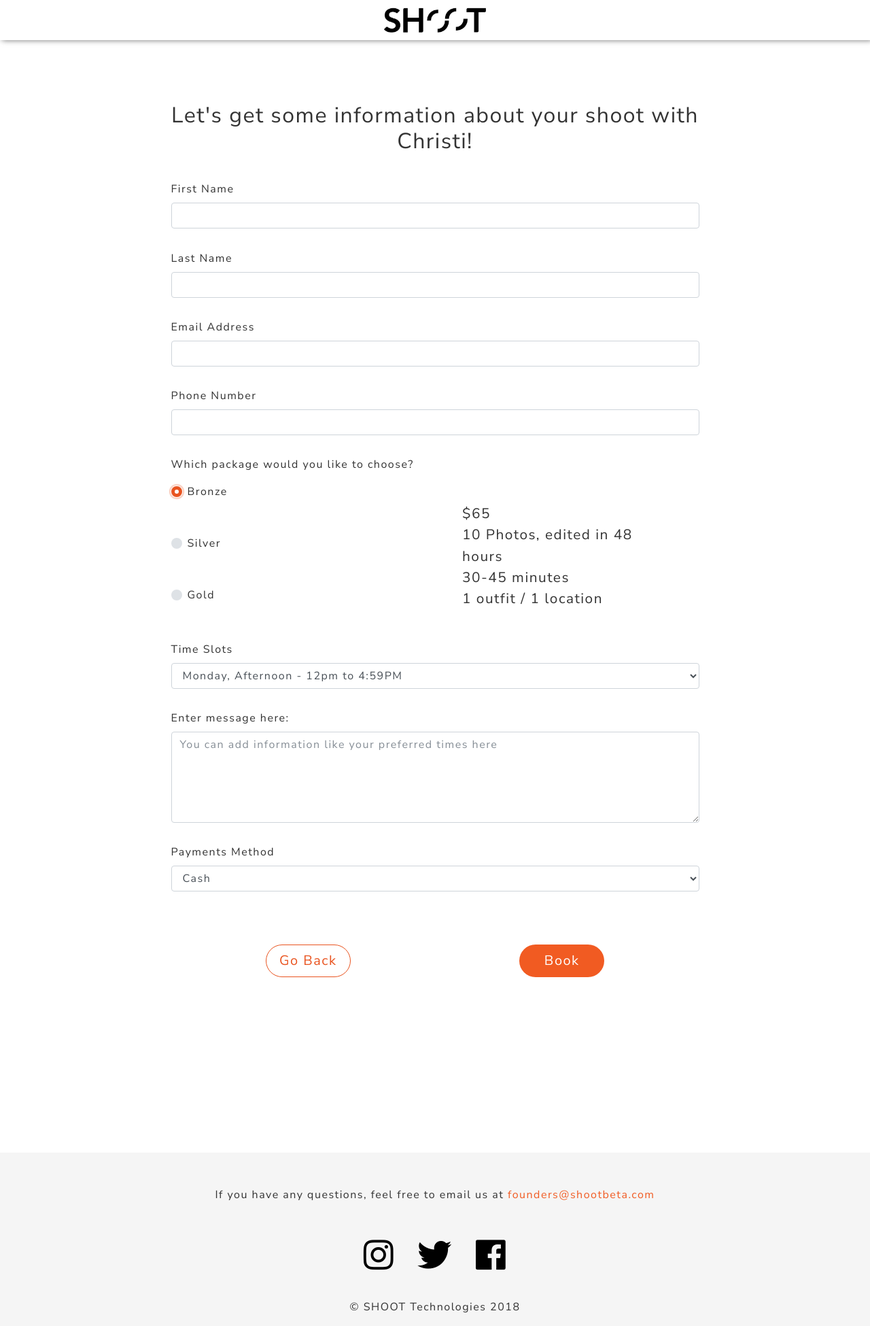
After one commit to nabilahsan/shoot-mvp, a PHP site: page /christibeebooking.html in a window 1280 px wide, after a click on "Bronze". The commit adds this page. Shown: the whole page at 68% size. Run offline with PHP 8.4, Linux system fonts and the light colour scheme; some libraries are stand-ins or nearby versions.

Commit message:
added christi's profile
Signed-off-by: nabilahsan <nabilahsan95@gmail.com>

```diff
--- /dev/null
+++ b/christibeebooking.html
@@ -0,0 +1,268 @@
+<html lang="en">
+
+<head>
+    <meta charset="UTF-8">
+    <meta name="viewport" content="width=device-width, initial-scale=1.0">
+    <meta name="description" content="Book photographers for your portraits, graduation, and life events">
+    <meta name="keywords" content="photography, houston, graduation, photoshoot">
+    <meta name="author" content="SHOOT">
+
+    <meta name="theme-color" content="#F15B22">
+    <meta http-equiv="X-UA-Compatible" content="ie=edge">
+
+
+    <link rel="stylesheet" href="https://stackpath.bootstrapcdn.com/bootstrap/4.1.2/css/bootstrap.min.css" integrity="sha384-Smlep5jCw/wG7hdkwQ/Z5nLIefveQRIY9nfy6xoR1uRYBtpZgI6339F5dgvm/e9B"
+        crossorigin="anonymous">
+
+    <link rel="stylesheet" href="vendors/css/united.css">
+    <!--Favicons-->
+    <link rel="apple-touch-icon" sizes="180x180" href="resources/ico/apple-touch-icon.png">
+    <link rel="icon" type="image/png" sizes="32x32" href="resources/ico/favicon-32x32.png">
+    <link rel="icon" type="image/png" sizes="16x16" href="resources/ico/favicon-16x16.png">
+    <link rel="manifest" href="/site.webmanifest">
+    <link rel="mask-icon" href="/safari-pinned-tab.svg" color="#5bbad5">
+    <meta name="msapplication-TileColor" content="#da532c">
+    <meta name="theme-color" content="#ffffff">
+    <!--End of Favicons-->
+
+
+    <!-- Metatags For Facebook and Twitter Link Display -->
+    <meta property="og:title" content="SHOOT">
+    <meta property="og:description" content="Book photographers for your portraits, graduation, and life events">
+    <meta property="og:image" content="https://s3.amazonaws.com/lp2-media-files/LinkImg1.png">
+    <meta property="og:url" content="https://graduation.shootbeta.com">
+
+    <!-- Metatags For Twitter Link Display -->
+    <meta name="twitter:card" content="summary">
+    <meta name="twitter:image" content="https://s3.amazonaws.com/lp2-media-files/LinkImg1.png">
+
+
+    <!--Font Awesome CDN Link-->
+    <link href="https://use.fontawesome.com/releases/v5.0.8/css/all.css" rel="stylesheet">
+
+    <!--Google Fonts-->
+    <link href="https://fonts.googleapis.com/css?family=Nunito+Sans:400,700" rel="stylesheet">
+
+    <!-- Normalize.css -->
+    <link rel="stylesheet" type="text/css" href="resources/css/normalize.css">
+
+    <!--Our Stylesheet-->
+    <link rel="stylesheet" type="text/css" href="resources/css/form.css">
+
+    <!-- Hotjar Tracking Code for www.shootbeta.com -->
+    <script>
+        (function(h,o,t,j,a,r){
+            h.hj=h.hj||function(){(h.hj.q=h.hj.q||[]).push(arguments)};
+            h._hjSettings={hjid:1051330,hjsv:6};
+            a=o.getElementsByTagName('head')[0];
+            r=o.createElement('script');r.async=1;
+            r.src=t+h._hjSettings.hjid+j+h._hjSettings.hjsv;
+            a.appendChild(r);
+        })(window,document,'https://static.hotjar.com/c/hotjar-','.js?sv=');
+    </script>
+
+
+    <title>Booking Christi| SHOOT</title>
+</head>
+
+<body>
+    <nav class="navbar fixed-top navbar-expand-lg navbar-light">
+        <div class="container" id="navLogo">
+            <a href="index.html">
+                <img id="logo" src="resources/img/logo-black.png">
+            </a>
+
+        </div>
+    </nav>
+
+    <div id="formDiv" class="container form-group">
+        <form action="thankyou.html" name="Graduation: Booking Christi Rae Balderas" method="POST" netlify>
+            <div id="formElements">
+                <h2>Let's get some information about your shoot with Christi!</h2>
+
+                <div>
+                    <label>First Name </label>
+                    <input type="text" name="FNAME" class="form-control" required>
+                </div>
+
+                <div>
+                    <label>Last Name </label>
+                    <input type="text" name="LNAME" class="form-control" required>
+                </div>
+                <div>
+                    <label>Email Address</label>
+                    <input type="email" name="EMAIL" class="form-control required email" required>
+                </div>
+
+                <div>
+                    <label>Phone Number </label>
+                    <input type="text" name="PHONE" class="form-control" required>
+                </div>
+
+                <!-- Radio buttons for package -->
+                <div id="package">
+                    <label>Which package would you like to choose?</label>
+                    <div class="container row">
+                        <div id="inputgroup" class="container row col-sm-4">
+                            <div id="" class="custom-control custom-radio">
+                                <input type="radio" id="customRadio1" name="package" class="custom-control-input" value="Bronze">
+                                <label class="custom-control-label" for="customRadio1">Bronze</label>
+                            </div>
+
+                            <div id="packageMain" class="custom-control custom-radio">
+                                <input type="radio" id="customRadio2" name="package" class="custom-control-input" value="Silver">
+                                <label class="custom-control-label" for="customRadio2">Silver</label>
+                            </div>
+
+                            <div id="packageMain" class="custom-control custom-radio">
+                                <input type="radio" id="customRadio3" name="package" class="custom-control-input" value="Gold">
+                                <label class="custom-control-label" for="customRadio3">Gold </label>
+                            </div>
+                        </div>
+
+                        <!-- Information on Packages -->
+                        <div id="packageInfo" class="col-md-6">
+                            <div id="p1info" style='display:none'>
+                                <!-- Package 1 -->
+                                <ul>
+                                    <li>$65</li>
+                                    <!-- Hourly Rate -->
+                                    <li>10 Photos, edited in 48 hours</li>
+                                    <!-- Number of Images  -->
+                                    <li>30-45 minutes</li>
+                                    <!-- Outfit changes -->
+                                    <li>1 outfit / 1 location</li>
+                                </ul>
+                            </div>
+                            <div id="p2info" style='display:none'>
+                                <!-- Package 2 -->
+                                <ul>
+                                    <li>$100</li>
+                                    <li>30 Photos, edited in 48 hours</li>
+                                    <li>1 to 1.5 hours</li>
+                                    <li>2 outfit / 2 locations</li>
+                                </ul>
+                            </div>
+                            <div id="p3info" style='display:none'>
+                                <!-- Package 3 -->
+                                <ul>
+                                    <li>$150</li>
+                                    <li>50+ Photos</li>
+                                    <li>2 hours</li>
+                                    <li>3-4 outfits / locations</li>
+                                </ul>
+                            </div>
+                        </div>
+                    </div>
+
+                </div>
+
+                <div>
+                    <label>Time Slots </label>
+                    <select name="time" class="form-control" required>
+                        <option value="Monday, Afternoon - 12pm to 4:59PM">Monday, Afternoon - 12pm to 4:59PM</option>
+                        <option value="Monday, Evening - 5PM to 8:59PM">Monday, Evening - 5PM to 8:59PM</option>
+                        <option value="Monday, Night - 9PM to 11PM">Monday, Night - 9PM to 11PM</option>
+
+                        <option value="Tuesday, Afternoon - 12pm to 4:59PM">Tuesday, Afternoon - 12pm to 4:59PM</option>
+                        <option value="Tuesday, Evening - 5PM to 8:59PM">Tuesday, Evening - 5PM to 8:59PM</option>
+                        <option value="Tuesday, Night - 9PM to 11PM">Tuesday, Night - 9PM to 11PM</option>
+
+                        <option value="Wednesday, Afternoon - 12pm to 4:59PM">Wednesday, Afternoon - 12pm to 4:59PM</option>
+                        <option value="Wednesday, Evening - 5PM to 8:59PM">Wednesday, Evening - 5PM to 8:59PM</option>
+                        <option value="Wednesday, Night - 9PM to 11PM">Wednesday, Night - 9PM to 11PM</option>
+
+                        <option value="Thursday, Afternoon - 12pm to 4:59PM">Thursday, Afternoon - 12pm to 4:59PM</option>
+                        <option value="Thursday, Evening - 5PM to 8:59PM">Thursday, Evening - 5PM to 8:59PM</option>
+                        <option value="Thursday, Night - 9PM to 11PM">Thursday, Night - 9PM to 11PM</option>
+
+                        <option value="Friday, Afternoon - 12pm to 4:59PM">Friday, Afternoon - 12pm to 4:59PM</option>
+                        <option value="Friday, Evening - 5PM to 8:59PM">Friday, Evening - 5PM to 8:59PM</option>
+                        <option value="Friday, Night - 9PM to 11PM">Friday, Night - 9PM to 11PM</option>
+
+
+                        <option value="Saturday, Morning - 8AM to 11:59AM">Saturday, Morning - 8AM to 11:59AM</option>
+                        <option value="Saturday, Afternoon - 12pm to 4:59PM">Saturday, Afternoon - 12pm to 4:59PM</option>
+                        <option value="Saturday, Evening - 5PM to 8:59PM">Saturday, Evening - 5PM to 8:59PM</option>
+                        <option value="Saturday, Night - 9PM to 11PM">Saturday, Night - 9PM to 11PM</option>
+
+                        <option value="Sunday, Morning - 8AM to 11:59AM">Sunday, Morning - 8AM to 11:59AM</option>
+                        <option value="Sunday, Afternoon - 12pm to 4:59PM">Sunday, Afternoon - 12pm to 4:59PM</option>
+                        <option value="Sunday, Evening - 5PM to 8:59PM">Sunday, Evening - 5PM to 8:59PM</option>
+                        <option value="Sunday, Night - 9PM to 11PM">Sunday, Night - 9PM to 11PM</option>
+                    </select>
+                </div>
+                <!-- Message section -->
+                <div id="message">
+                    <label>Enter message here: </label>
+                    <textarea placeholder="You can add information like your preferred times here" type="text" name="message"
+                        cols="30" rows="5" class="form-control"></textarea>
+                </div>
+                <div>
+                    <label>Payments Method </label>
+                    <select name="payment" class="form-control" required>
+                        <option value="Cash">Cash</option>
+                        <option value="Paypal">Paypal</option>
+                        <option value="Venmo">Venmo</option>
+
+                    </select>
+                </div>
+
+                <div id="bottomButtons" class="container">
+                    <button id="back" type="button" onclick="window.location.href= 'jordan.html'" class="btn btn-outline-primary btn-lg">Go
+                        Back</button>
+
+                    <button id="botBook" type="submit" value="Subscribe" name="subscribe" class="btn btn-primary btn-lg">Book</button>
+                </div>
+            </div>
+        </form>
+    </div>
+
+    <footer id="bottomBar">
+
+        <div id="questions">
+            <p>If you have any questions, feel free to email us at <a id="email" href="mailto:founders@shootbeta.com">founders@shootbeta.com</a></p>
+        </div>
+
+        <div id="icons">
+            <a id="instagram" class="fab fa-instagram" href="https://www.instagram.com/shoothouston/" target="_blank">
+            </a>
+
+            <a id="twitter" class="fab fa-twitter" href="https://twitter.com/shoothouston" target="_blank">
+
+            </a>
+
+            <a id="facebook" class="fab fa-facebook" href="https://www.facebook.com/shootbeta/" target="_blank">
+
+            </a>
+
+        </div>
+
+        <div id="copyright">
+            <p>&copy; SHOOT Technologies 2018</p>
+        </div>
+
+    </footer>
+
+
+    <!-- Scripts -->
+
+    <!--Bootstrap JS files-->
+    <script type="text/javascript" src="https://code.jquery.com/jquery-3.3.1.js" integrity="sha256-2Kok7MbOyxpgUVvAk/HJ2jigOSYS2auK4Pfzbm7uH60="
+        crossorigin="anonymous"></script>
+
+    <script src="resources/script/packageInfo.js"></script>
+
+
+    <script src="https://cdnjs.cloudflare.com/ajax/libs/popper.js/1.14.3/umd/popper.min.js" integrity="sha384-ZMP7rVo3mIykV+2+9J3UJ46jBk0WLaUAdn689aCwoqbBJiSnjAK/l8WvCWPIPm49"
+        crossorigin="anonymous"></script>
+    <script src="https://stackpath.bootstrapcdn.com/bootstrap/4.1.3/js/bootstrap.min.js" integrity="sha384-ChfqqxuZUCnJSK3+MXmPNIyE6ZbWh2IMqE241rYiqJxyMiZ6OW/JmZQ5stwEULTy"
+        crossorigin="anonymous"></script>
+    <!--flickity js script-->
+    <script src="https://unpkg.com/flickity@2/dist/flickity.pkgd.min.js"></script>
+    <!--smooth scroll js-->
+    <!-- <script src="resources/script/smooth-scroll.polyfills.min.js"></script>
+    <script src="resources/script/learnmore.js"></script> -->
+</body>
+
+</html>
--- a/resources/css/profile.css
+++ b/resources/css/profile.css
@@ -123,6 +123,11 @@ nav {
 #about h2 {
     margin-top: 80px;
 }
+
+#about p{
+    font-size: 120%;
+}
+
 
 #main> h2 {
     margin-top: 5%;
```
Also changed, not shown: christibee.html (added, +230 -0 lines), vendors/img/gp4/christi_pic-min.jpg (added), vendors/img/gp4/gp4_p1-min.jpg (added), vendors/img/gp4/gp4_p2-min.jpg (added), vendors/img/gp4/gp4_p3-min.jpg (added), vendors/img/gp4/gp4_p4-min.jpg (added), vendors/img/gp4/gp4_p5-min.jpg (added).
